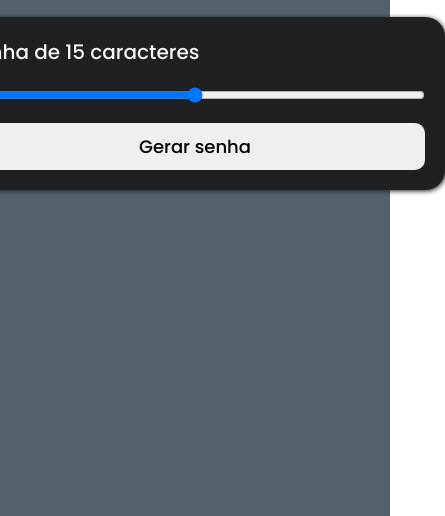
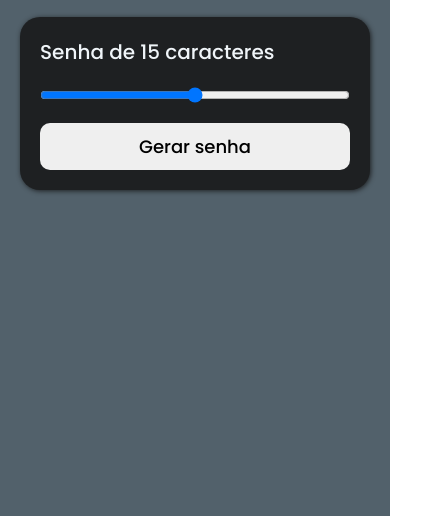
Before and after one commit to arisonfirmino/password-generator, a plain HTML site: page index.html in a window 390 px wide. Shown: the part 328-844 px from the top of the page, 445 px wide, since content can reach past the window. Drawn offline with Linux system fonts and the light colour scheme.

Commit message:
chore: added media query

```diff
--- a/style.css
+++ b/style.css
@@ -89,3 +89,10 @@ h1 {
 .copy-button:hover {
     background-color: #c0eb6a;
 }
+
+@media (max-width: 600px) {
+    .generator-container,
+    .password-container {
+        width: 350px;
+    }
+}
```
